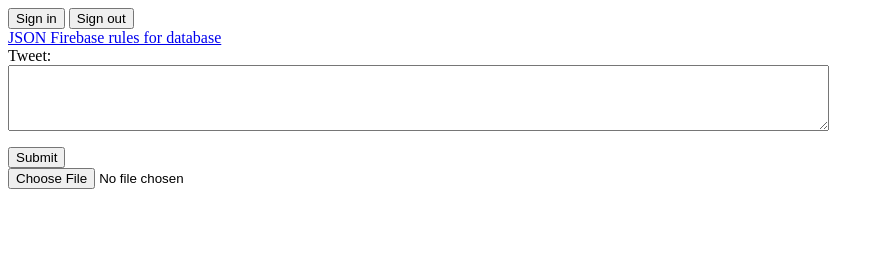
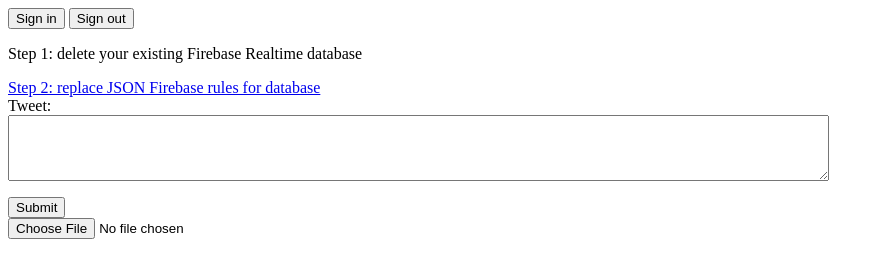
Before and after one commit to mdjhoel/y10web, a plain HTML site: page fbtest.html in a window 1280 px wide. Shown: the whole page, without its empty margins (0-884 px from the left). Drawn offline with Linux system fonts and the light colour scheme; no server answers.

Commit message:
update steps

```diff
--- a/fbtest.html
+++ b/fbtest.html
@@ -182,7 +182,8 @@
         <button onclick="signin()">Sign in</button>
         <button onclick="signout()">Sign out</button>
         <br>
-        <a href="fbtest.json" target="_target">JSON Firebase rules for database</a><br>
+        <p>Step 1: delete your existing Firebase Realtime database</p>
+        <a href="fbtest.json" target="_target">Step 2: replace JSON Firebase rules for database</a><br>
 
         <form>
             Tweet:<br>
```
